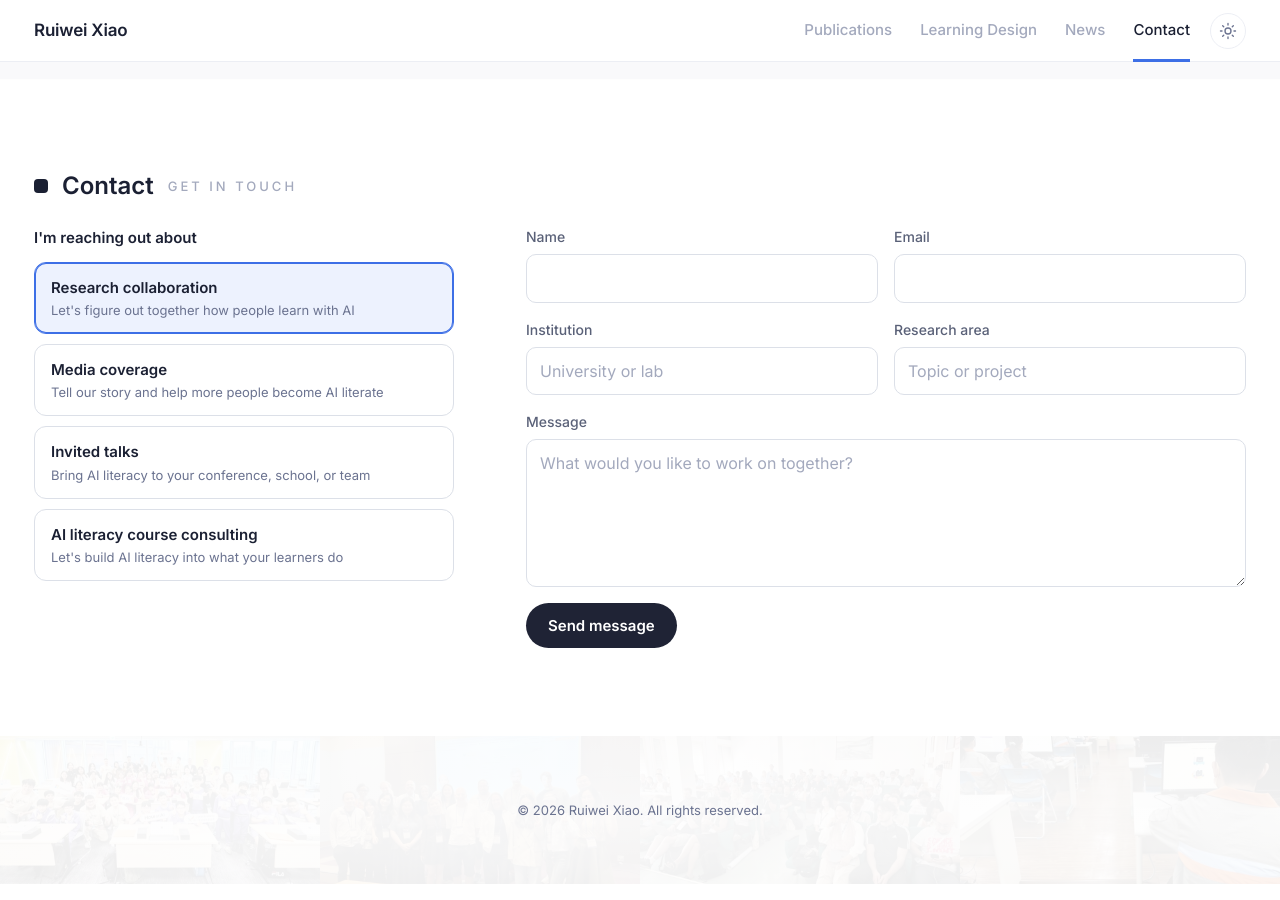
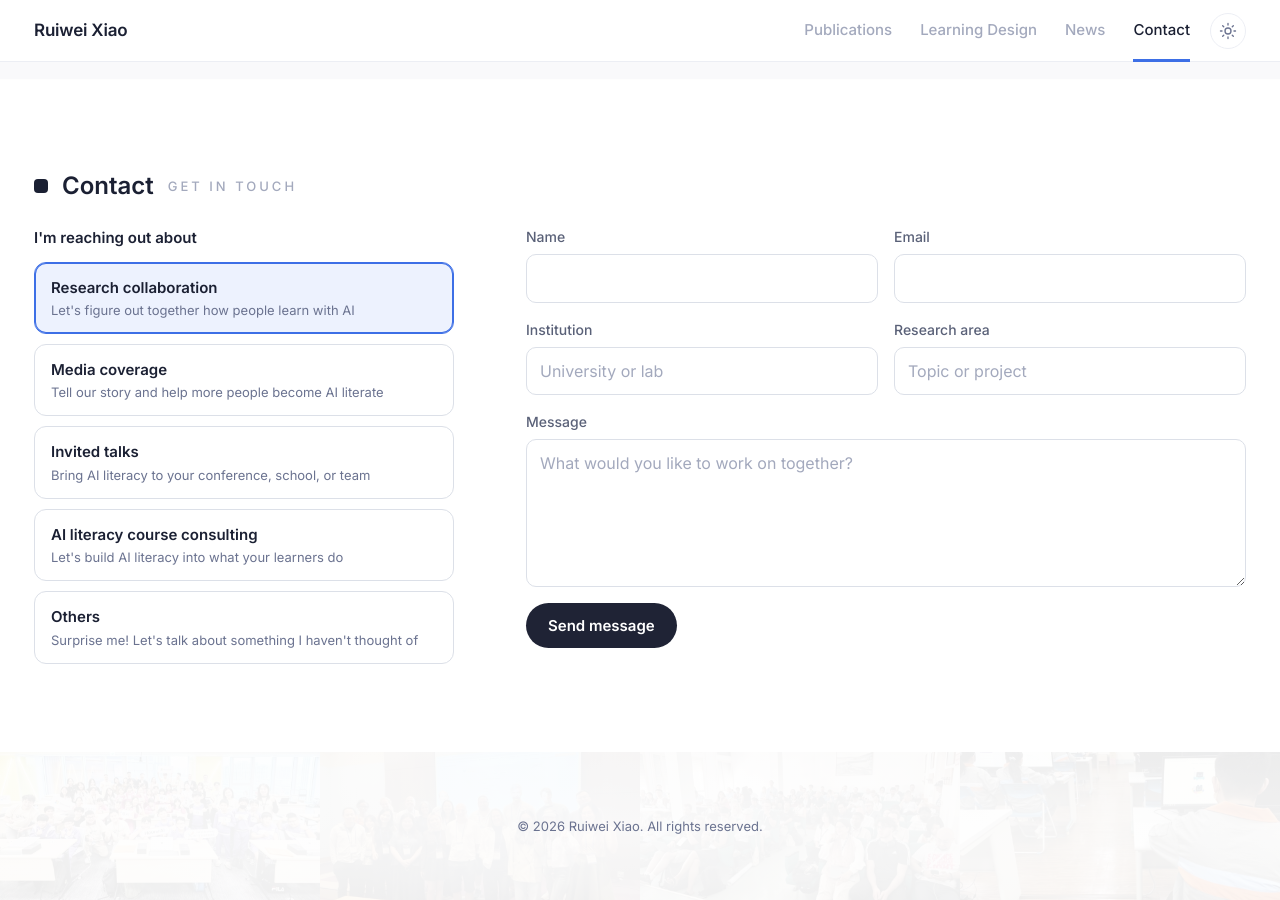
Before and after one commit to ruiwei-xiao/ruiwei-xiao.github.io, a Jekyll site: the page built from index.html, in a window 1280 px wide and 900 px high, scrolled down 4236 px. Built offline with Jekyll 4.4.1, drawn with Linux system fonts in a browser that asks for light colours.

Commit message:
Add an Others role to the Contact form
Co-Authored-By: Claude Opus 5.5 <noreply@anthropic.com>

```diff
--- a/_data/contact.yml
+++ b/_data/contact.yml
@@ -28,3 +28,9 @@ roles:
     field1: { label: "Organization", placeholder: "School, district, or company" }
     field2: { label: "Learners", placeholder: "Who they are and how many" }
     message: "What are you hoping to build or improve?"
+  - key: others
+    label: Others
+    text: "Surprise me! Let's talk about something I haven't thought of"
+    field1: { label: "Affiliation", placeholder: "Where you're coming from" }
+    field2: { label: "Topic", placeholder: "In a few words" }
+    message: "What's on your mind?"
```
